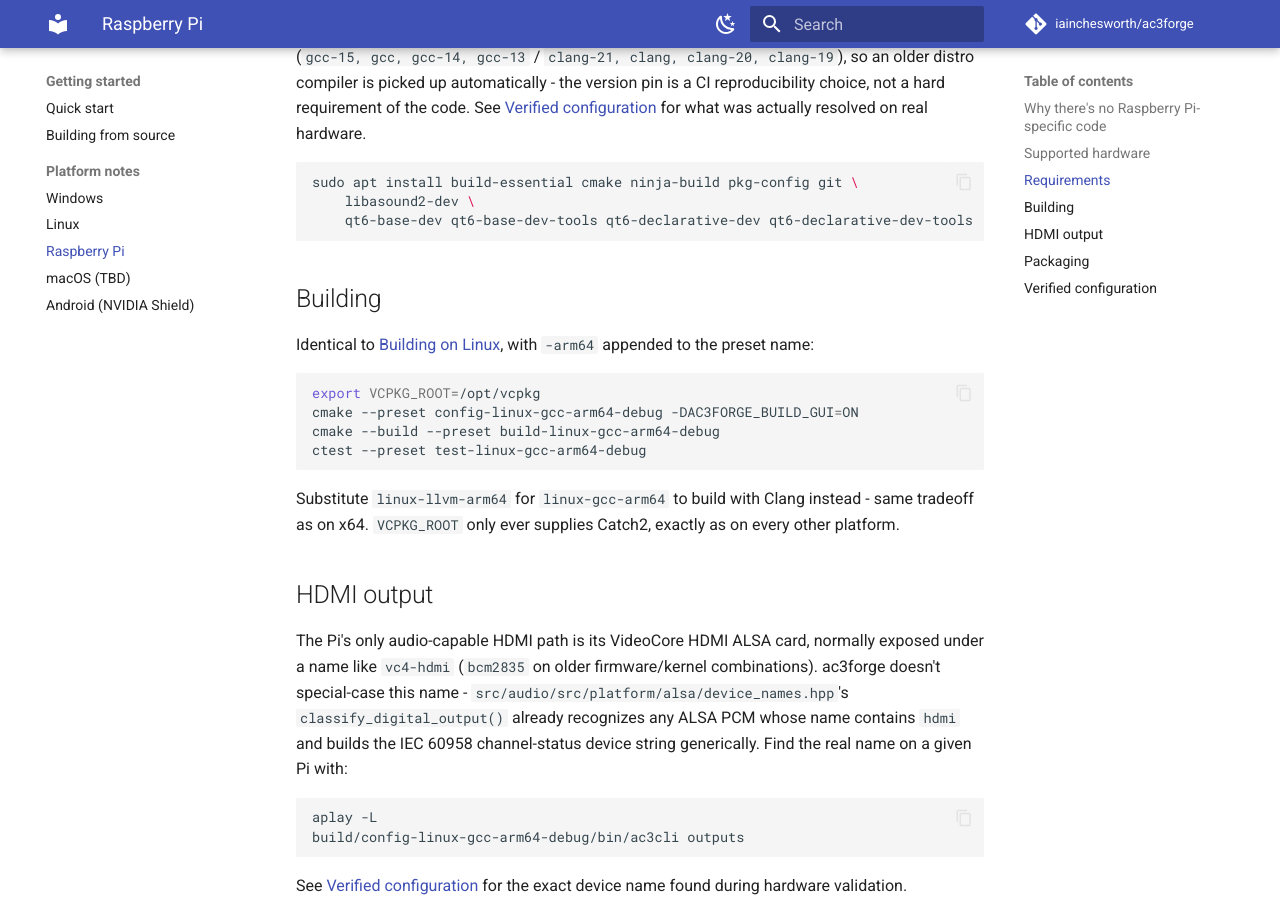
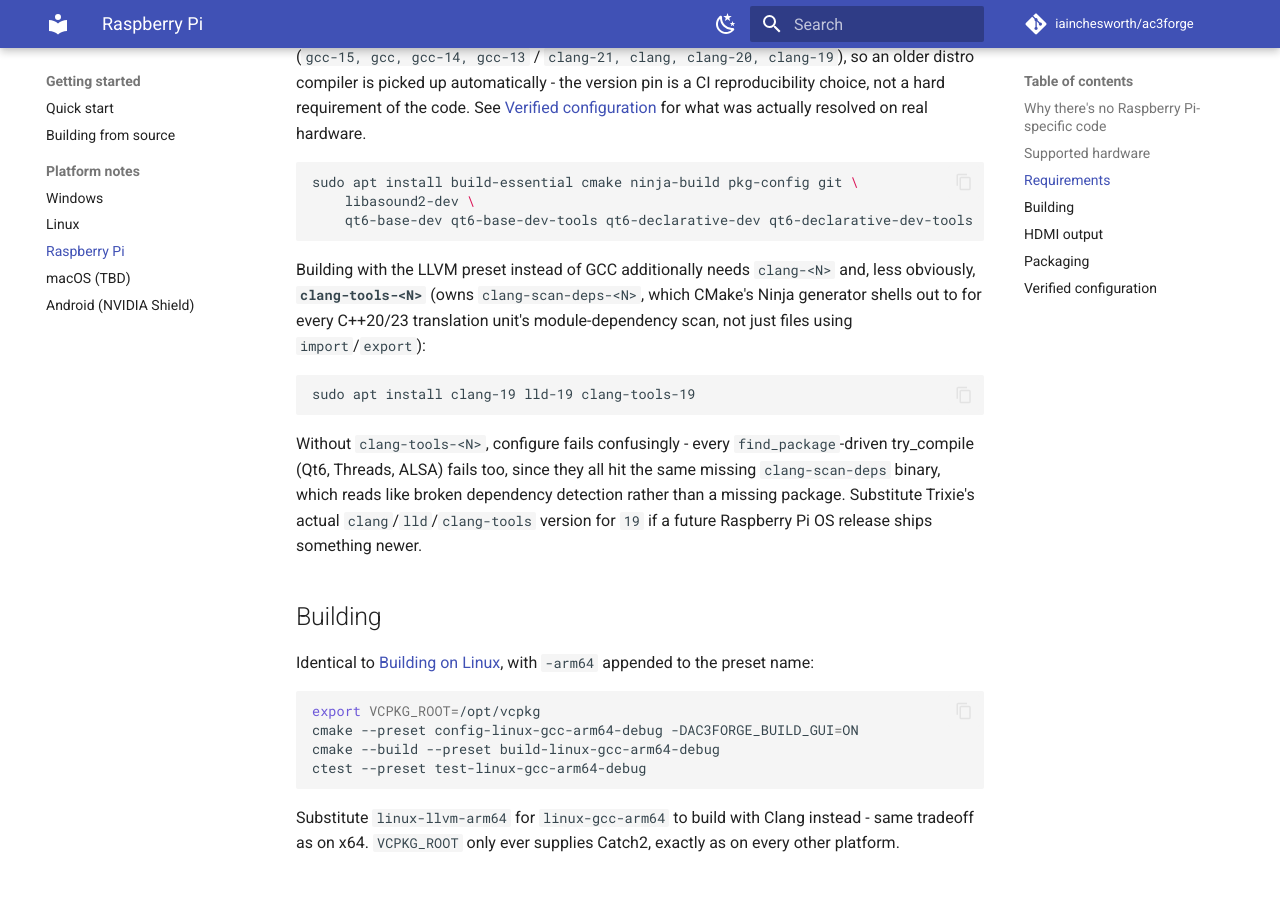
Before and after one commit to iainchesworth/ac3forge, an MkDocs documentation site: the page built from docs/platforms/raspberry-pi.md, in a window 1280 px wide and 900 px high, scrolled down 1275 px. Built offline with MkDocs 1.6.1 and Material for MkDocs 9.7.7, drawn with Linux system fonts in a browser that asks for light colours; comment, search, counter and statistics services are not loaded.

Commit message:
fix: install clang-tools-<N> so CMake's Ninja module scan can find clang-scan-deps
Reproduced for real configuring config-linux-llvm-arm64 on a Raspberry Pi 4B
(Debian 13/Trixie): CMake's Ninja generator shells out to clang-scan-deps for
every C++20/23 TU's P1689 scan, not just modules code. Without it every
find_package try_compile (Qt6, Threads, ALSA) fails the same way, which reads
as broken dependency detection rather than a missing package. Neither
clang-<N> nor llvm-<N> pull it in - it lives in clang-tools-<N> - so add it
unconditionally to the shared toolchain script, since every Linux LLVM leg
configures the same way.

````diff
--- a/docs/platforms/raspberry-pi.md
+++ b/docs/platforms/raspberry-pi.md
@@ -44,6 +44,20 @@
     libasound2-dev \
     qt6-base-dev qt6-base-dev-tools qt6-declarative-dev qt6-declarative-dev-tools
 ```
+
+Building with the LLVM preset instead of GCC additionally needs `clang-<N>` and, less obviously,
+**`clang-tools-<N>`** (owns `clang-scan-deps-<N>`, which CMake's Ninja generator shells out to for
+every C++20/23 translation unit's module-dependency scan, not just files using `import`/`export`):
+
+```bash
+sudo apt install clang-19 lld-19 clang-tools-19
+```
+
+Without `clang-tools-<N>`, configure fails confusingly - every `find_package`-driven try_compile
+(Qt6, Threads, ALSA) fails too, since they all hit the same missing `clang-scan-deps` binary, which
+reads like broken dependency detection rather than a missing package. Substitute Trixie's actual
+`clang`/`lld`/`clang-tools` version for `19` if a future Raspberry Pi OS release ships something
+newer.
 
 ## Building
 
````
Also changed, not shown: 1 other file.
